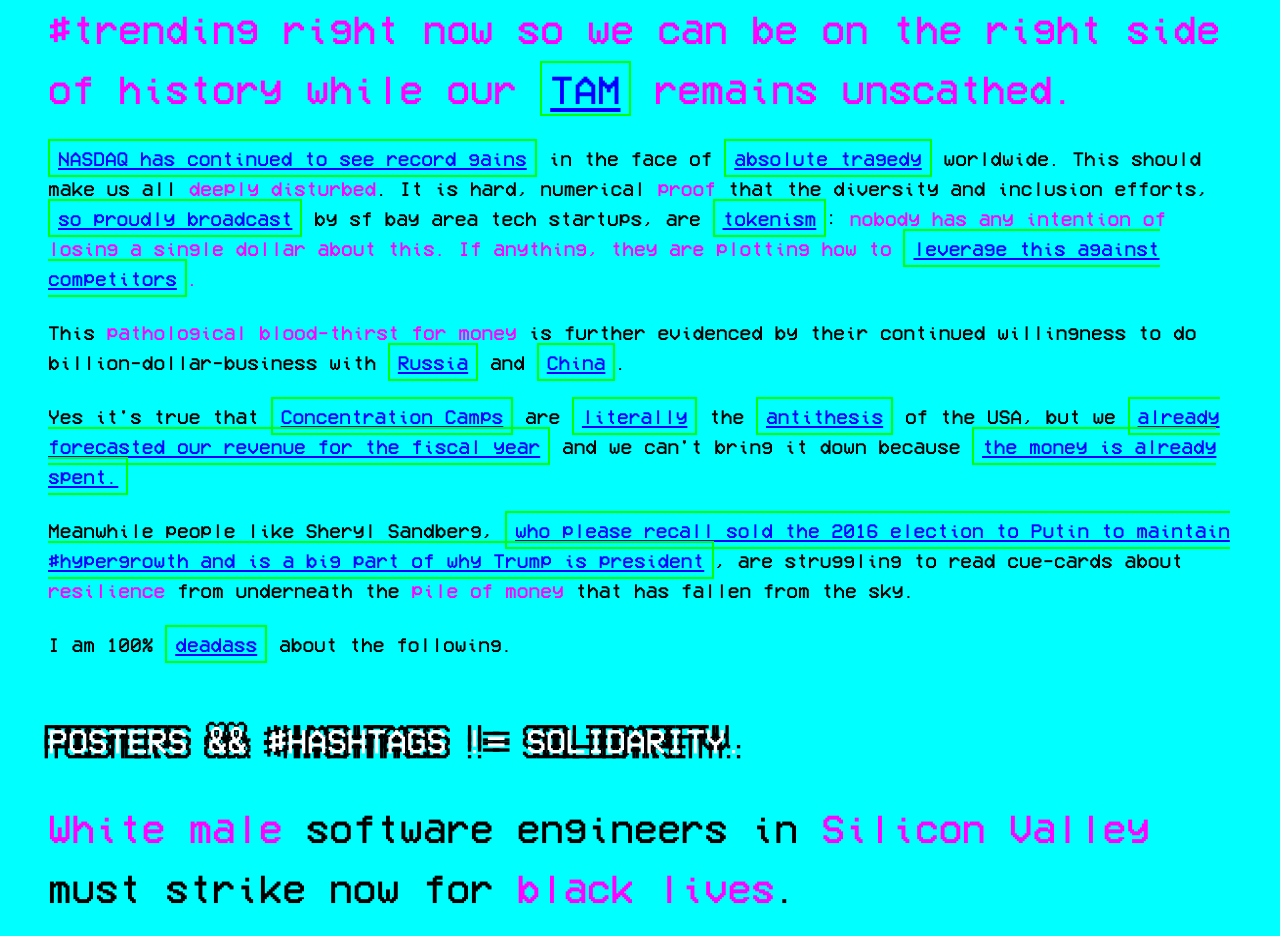
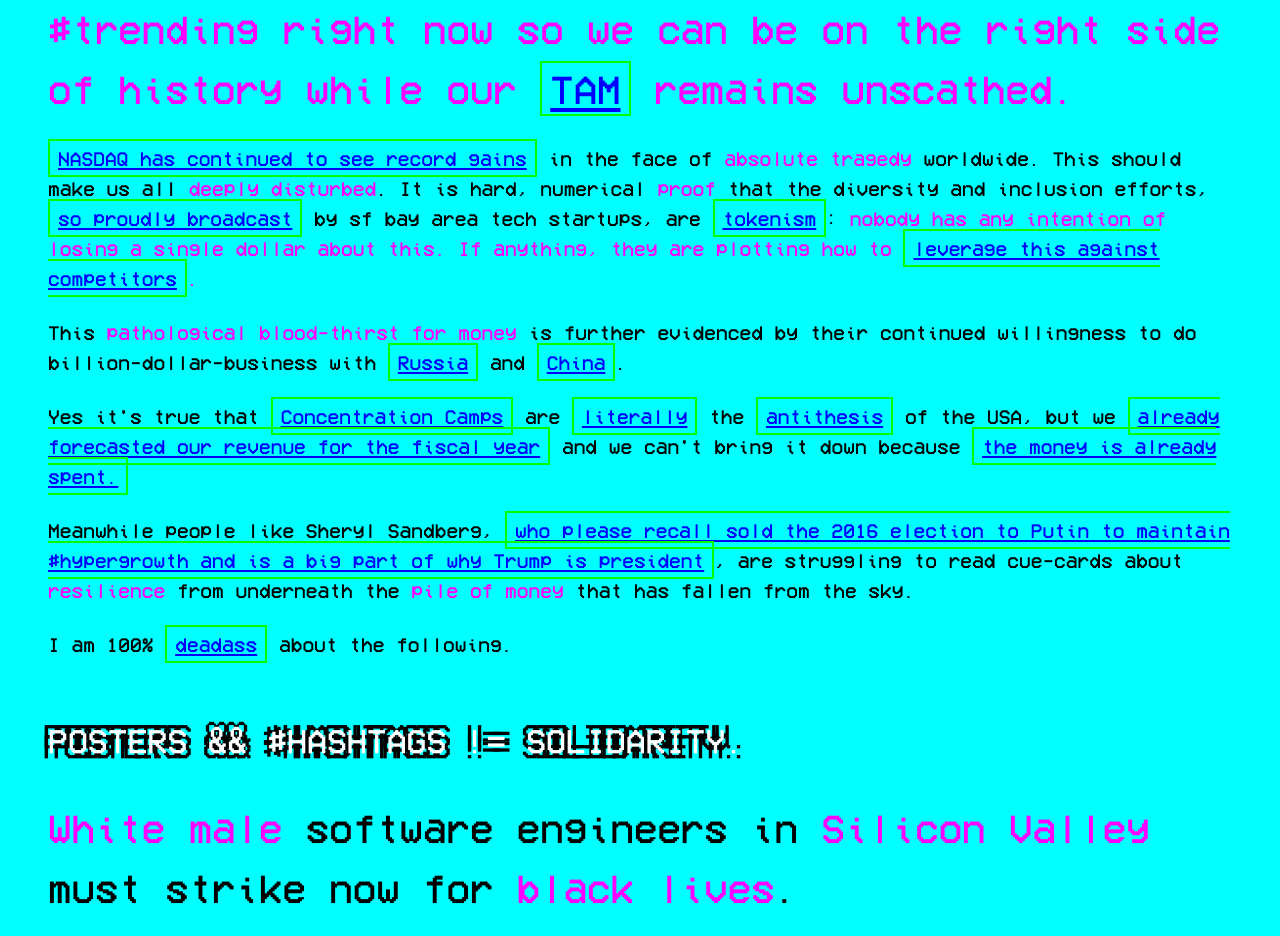
Before and after one commit to TheDripper/notusedyet, a Nuxt app: page /occupy-silicon-valley-our-house-is-on-fire in a window 1280 px wide. Shown: the part 7560-8496 px from the top of the page. Built offline with nearby package versions, Linux system fonts and the light colour scheme.

Commit message:
remove double link

```diff
--- a/pages/occupy-silicon-valley-our-house-is-on-fire.vue
+++ b/pages/occupy-silicon-valley-our-house-is-on-fire.vue
@@ -592,10 +592,7 @@
         href="https://www.google.com/search?q=nasdaq+gains+2020&rlz=1C5CHFA_enUS847US847&oq=nasdaq+gains+2020&aqs=chrome..69i57j0.4344j1j7&sourceid=chrome&ie=UTF-8"
         target="_blank"
       >NASDAQ has continued to see record gains</a> in the face of
-      <a
-        href="https://www.google.com/search?rlz=1C5CHFA_enUS847US847&q=uighur+re+education+camps&spell=1&sa=X&ved=2ahUKEwjKlJaMuorrAhV3FTQIHbUqAsYQBSgAegQIDhAo&biw=1612&bih=916"
-        target="_blank"
-      >absolute tragedy</a> worldwide. This should make us all
+      <span class="magenta">absolute tragedy</span> worldwide. This should make us all
       <span class="magenta">deeply disturbed</span>. It is hard, numerical
       <span class="magenta">proof</span> that the diversity and inclusion efforts,
       <a
```
